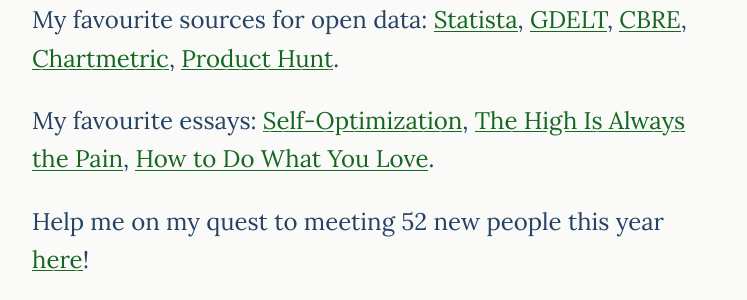
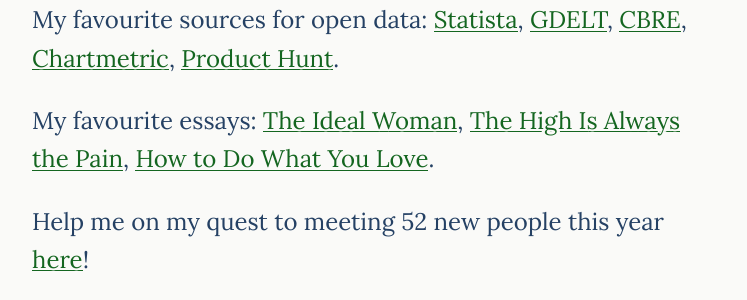
Before and after one commit to deawyk/deawyk.github.io, a Jekyll site: the page built from index.md, in a window 1280 px wide. Shown: the part 498-798 px from the top of the page, without its empty margins (266-1013 px from the left). Built offline with Jekyll 4.4.1, drawn with Linux system fonts in a browser that asks for light colours.

Commit message:
Update index.md

```diff
--- a/index.md
+++ b/index.md
@@ -23,7 +23,7 @@
 
 My favourite sources for open data: [Statista](https://www.statista.com/studies-and-reports/industries), [GDELT](https://www.gdeltproject.org/), [CBRE](https://www.cbre.ca/en/research-and-reports), [Chartmetric](https://www.chartmetric.com/music-industry-trends/6mo-report), [Product Hunt](https://www.producthunt.com/).
 
-My favourite essays: [Self-Optimization](https://www.theguardian.com/news/2019/aug/02/athleisure-barre-kale-tyranny-ideal-woman-labour), [The High Is Always the Pain](https://themorningnews.org/article/the-high-is-always-the-pain-and-the-pain-is-always-the-high), [How to Do What You Love](http://www.paulgraham.com/love.html).
+My favourite essays: [The Ideal Woman](https://www.theguardian.com/news/2019/aug/02/athleisure-barre-kale-tyranny-ideal-woman-labour), [The High Is Always the Pain](https://themorningnews.org/article/the-high-is-always-the-pain-and-the-pain-is-always-the-high), [How to Do What You Love](http://www.paulgraham.com/love.html).
 
 
 
```
